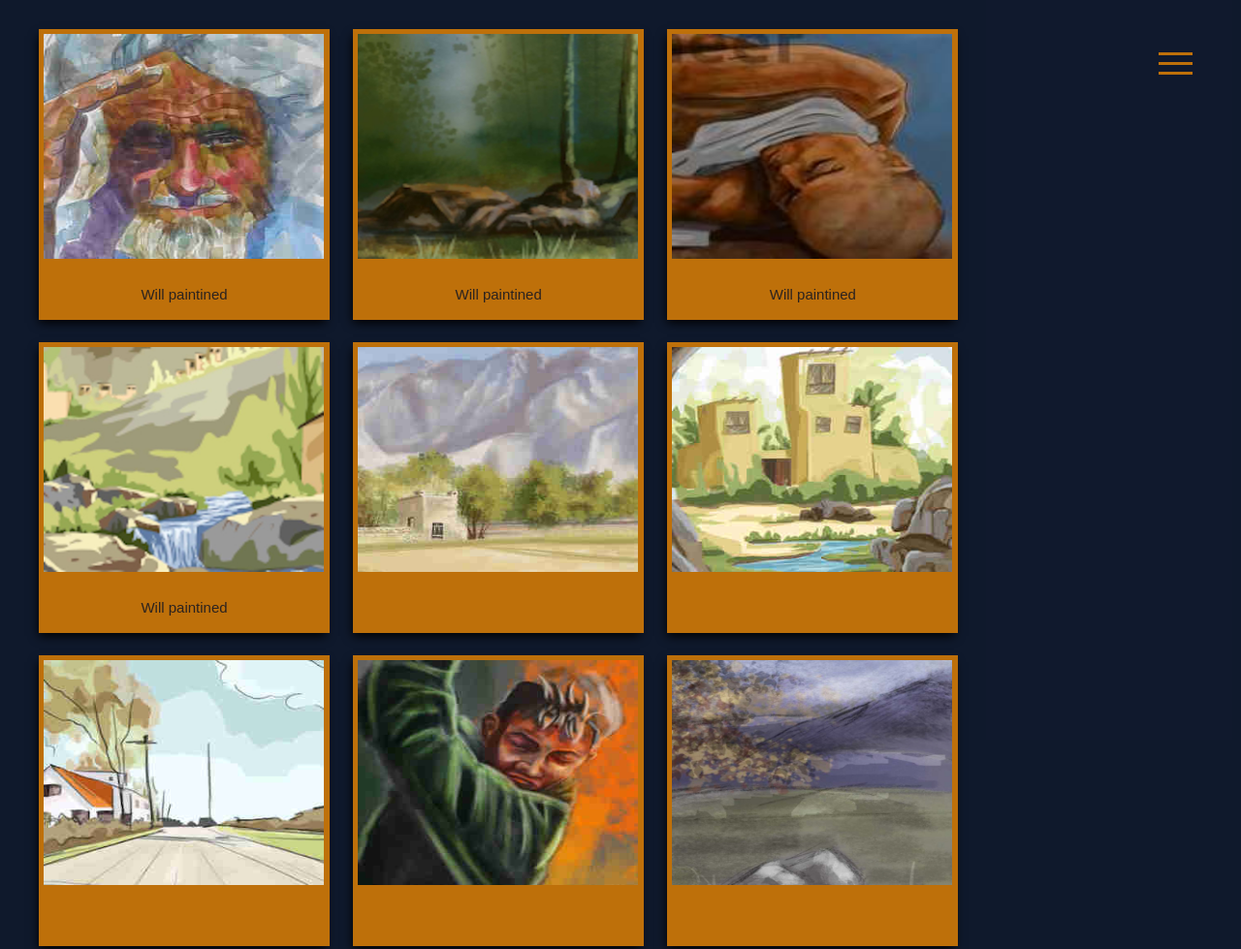
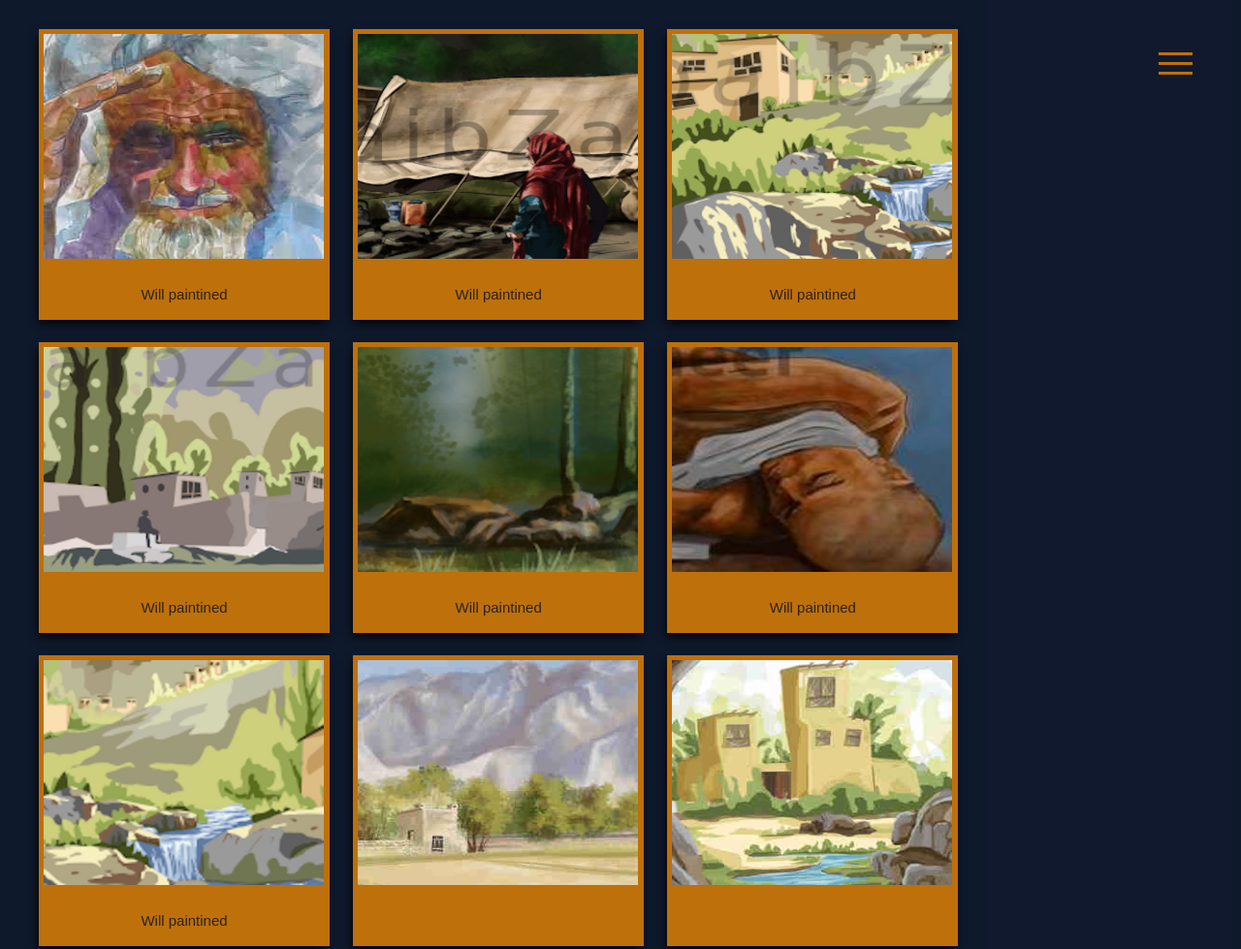
Before and after one commit to shoaib-zaheer/oldpage, a plain HTML site: page computerGraphics/computerGraphics.html in a window 1280 px wide. Shown: the top 979 px of the page at 97% size. Drawn offline with Linux system fonts and the light colour scheme; files whose address does not match are found by name; a web font is replaced by a local one.

Commit message:
update 3 cg pics

```diff
--- a/computerGraphics/computerGraphics.html
+++ b/computerGraphics/computerGraphics.html
@@ -65,6 +65,21 @@
     <!-- <div class="col-xs-12 col-sm-6 col-md-6 col-lg-6"> -->
         <div class="img-box-shadow">
           <a href="waterColor32.jpg" data-lightbox="mygallery"><img src="waterColor32-small.jpg" alt="landScape"></a>
+          <p>Will paintined</p>
+        </div>
+
+        <div class="img-box-shadow">
+          <a href="cg29.jpg" data-lightbox="mygallery"><img src="cg29-small.jpg" alt="landScape"></a>
+          <p>Will paintined</p>
+        </div>
+
+        <div class="img-box-shadow">
+          <a href="cg28.jpg" data-lightbox="mygallery"><img src="cg28-small.jpg" alt="landScape"></a>
+          <p>Will paintined</p>
+        </div>
+
+        <div class="img-box-shadow">
+          <a href="cg27.jpg" data-lightbox="mygallery"><img src="cg27-small.jpg" alt="landScape"></a>
           <p>Will paintined</p>
         </div>
 
```
Also changed, not shown: computerGraphics/cg27-small.jpg (added), computerGraphics/cg27.jpg (added), computerGraphics/cg28-small.jpg (added), computerGraphics/cg28.jpg (added), computerGraphics/cg29-small.jpg (added), computerGraphics/cg29.jpg (added).
